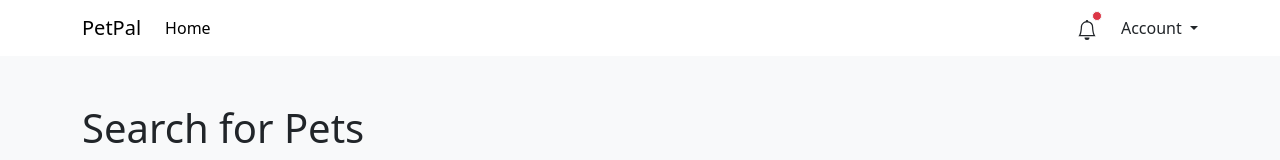
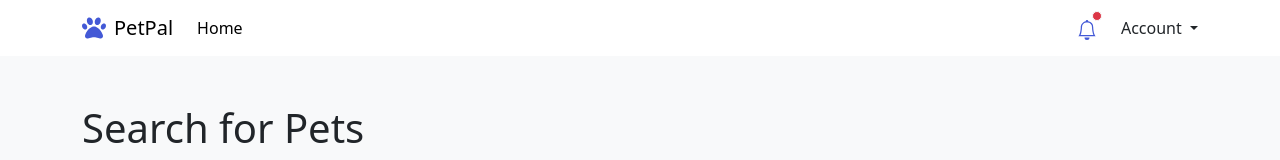
Before and after one commit to zhg-kj/PetPal, a plain HTML site: page src/index.html in a window 1280 px wide. Shown: the top 160 px of the page. Drawn offline with nearby package versions, Linux system fonts and the light colour scheme.

Commit message:
Add logo

```diff
--- a/src/index.html
+++ b/src/index.html
@@ -24,7 +24,10 @@
   <body class="bg-light">
     <nav class="navbar navbar-expand-lg bg-white fixed-top">
       <div class="container">
-        <a class="navbar-brand" href="index.html">PetPal</a>
+        <a class="navbar-brand d-flex align-items-center justify-content-center" href="index.html">
+          <svg class="me-2" xmlns="http://www.w3.org/2000/svg" height="24px" viewBox="0 0 512 512"><!--! Font Awesome Free 6.4.2 by @fontawesome - https://fontawesome.com License - https://fontawesome.com/license (Commercial License) Copyright 2023 Fonticons, Inc. --><style>svg{fill:#4359d6}</style><path d="M226.5 92.9c14.3 42.9-.3 86.2-32.6 96.8s-70.1-15.6-84.4-58.5s.3-86.2 32.6-96.8s70.1 15.6 84.4 58.5zM100.4 198.6c18.9 32.4 14.3 70.1-10.2 84.1s-59.7-.9-78.5-33.3S-2.7 179.3 21.8 165.3s59.7 .9 78.5 33.3zM69.2 401.2C121.6 259.9 214.7 224 256 224s134.4 35.9 186.8 177.2c3.6 9.7 5.2 20.1 5.2 30.5v1.6c0 25.8-20.9 46.7-46.7 46.7c-11.5 0-22.9-1.4-34-4.2l-88-22c-15.3-3.8-31.3-3.8-46.6 0l-88 22c-11.1 2.8-22.5 4.2-34 4.2C84.9 480 64 459.1 64 433.3v-1.6c0-10.4 1.6-20.8 5.2-30.5zM421.8 282.7c-24.5-14-29.1-51.7-10.2-84.1s54-47.3 78.5-33.3s29.1 51.7 10.2 84.1s-54 47.3-78.5 33.3zM310.1 189.7c-32.3-10.6-46.9-53.9-32.6-96.8s52.1-69.1 84.4-58.5s46.9 53.9 32.6 96.8s-52.1 69.1-84.4 58.5z"/></svg>
+          PetPal
+        </a>
         <button
           class="navbar-toggler"
           type="button"
```
